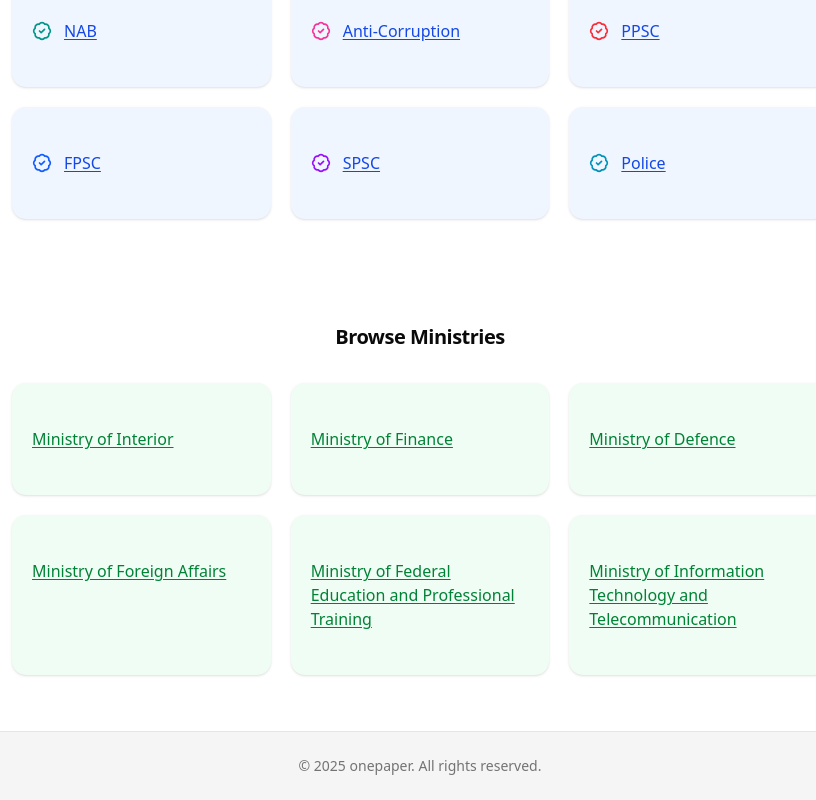
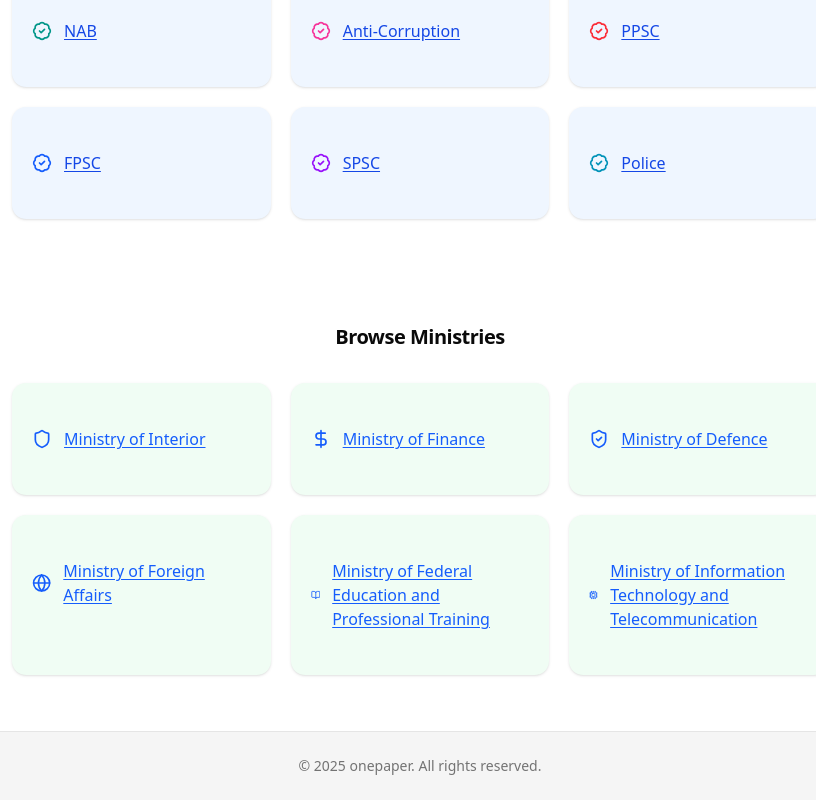
Before and after one commit to waqarkhan424/mcqs-app, a Next.js app: page / in a window 1280 px wide. Shown: the part 1009-1809 px from the top of the page, without its empty margins (220-1036 px from the left). Built offline with nearby package versions, Linux system fonts and the light colour scheme.

Commit message:
final commit

```diff
--- a/app/components/ministries-links.tsx
+++ b/app/components/ministries-links.tsx
@@ -3,6 +3,18 @@ import { Card, CardContent } from "@/components/ui/card"
 import Typography from "@/components/ui/typography"
 import { ministries } from "@/lib/ministries"
 import Link from "next/link"
+import { Shield, ShieldCheck, DollarSign, Globe, BookOpen, Cpu } from "lucide-react"
+
+
+// Map each ministry slug to a corresponding icon
+const ministryIcons: Record<string, React.ComponentType<React.SVGProps<SVGSVGElement>>> = {
+    interior: Shield,
+    finance: DollarSign,
+    defence: ShieldCheck,
+    "foreign-affairs": Globe,
+    "federal-education": BookOpen,
+    "it-telecom": Cpu,
+}
 
 export default function MinistriesLinks() {
 
@@ -14,22 +26,24 @@ export default function MinistriesLinks() {
             <div className="grid grid-cols-1 sm:grid-cols-2 md:grid-cols-3 gap-5">
 
 
-                {ministries.map((m) => (
-                    <Card
-                        key={m.slug}
-                        className="bg-green-50 transition rounded-xl border-none shadow-sm"
+                {ministries.map((m) => {
+                    const Icon = ministryIcons[m.slug] || Globe
+                    return (
+                        <Card key={m.slug} className="bg-green-50 transition rounded-xl border-none shadow-sm"
                         >
                             <CardContent className="p-5">
                                 <Link
                                     href={`/ministries/${m.slug}`}
-                                className="flex items-center gap-3 font-medium text-green-700 underline underline-offset-2"
-
+                                    className="flex items-center gap-3 font-medium text-blue-600 underline underline-offset-2"
                                 >
+                                    <Icon className="w-5 h-5" />
                                     {m.name}
                                 </Link>
                             </CardContent>
                         </Card>
-                ))}
+
+                    )
+                })}
 
 
             </div>
```
Also changed, not shown: app/components/t.tsx (added). Lines whose indentation alone changed are shown as unchanged.
